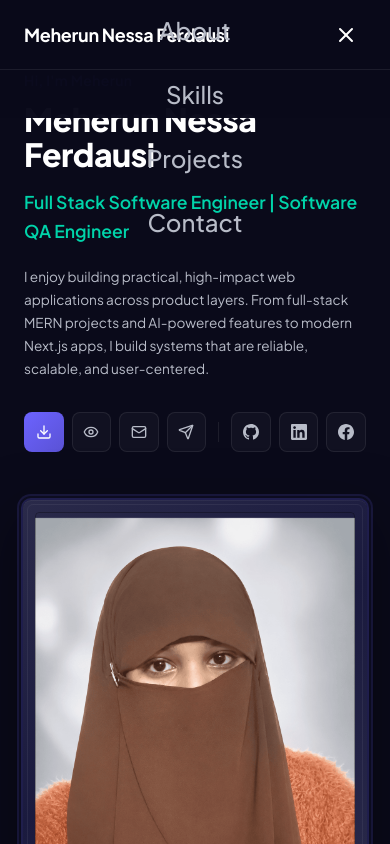
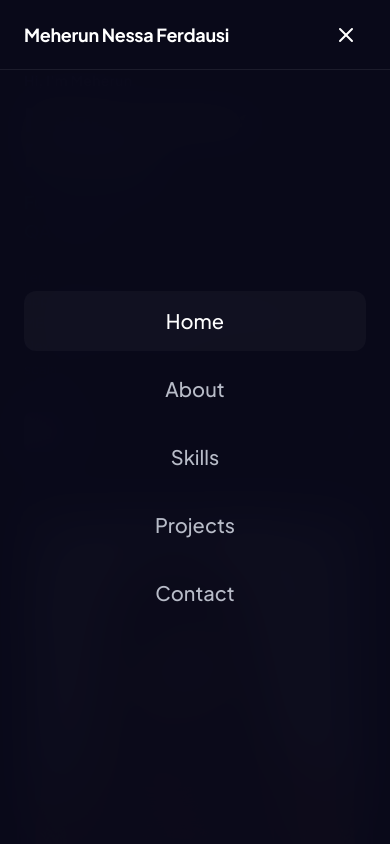
Before and after one commit to meheroon/portfolio, a Next.js app in the folder portfolio-next/: page / in a window 390 px wide. Both pictures are taken after a click on the button "Toggle navigation". Shown: the top 844 px of the page. Built offline with nearby package versions, Linux system fonts and the light colour scheme.

Commit message:
Fix mobile navbar: proper z-index, overlay, prevent body scroll, better touch targets

```diff
--- a/portfolio-next/components/layout/Navbar.tsx
+++ b/portfolio-next/components/layout/Navbar.tsx
@@ -21,6 +21,18 @@ export default function Navbar() {
     setIsOpen(false);
   }, [pathname]);
 
+  // Prevent body scroll when menu is open
+  useEffect(() => {
+    if (isOpen) {
+      document.body.style.overflow = "hidden";
+    } else {
+      document.body.style.overflow = "";
+    }
+    return () => {
+      document.body.style.overflow = "";
+    };
+  }, [isOpen]);
+
   const handleNavClick = (href: string) => {
     setIsOpen(false);
     if (href === pathname) {
@@ -29,6 +41,7 @@ export default function Navbar() {
   };
 
   return (
+    <>
       <nav
         className={`fixed top-0 left-0 right-0 h-[70px] z-[1000] transition-all duration-300 border-b border-border ${
           scrolled
@@ -37,7 +50,7 @@ export default function Navbar() {
         }`}
       >
         <div className="max-w-[1200px] mx-auto px-6 h-full flex items-center justify-between">
-        <Link href="/" className="text-lg font-bold tracking-[-0.3px]">
+          <Link href="/" className="text-lg font-bold tracking-[-0.3px] z-10">
             Meherun Nessa Ferdausi
           </Link>
 
@@ -63,7 +76,7 @@ export default function Navbar() {
           {/* Mobile Toggle */}
           <button
             onClick={() => setIsOpen(!isOpen)}
-          className="md:hidden flex flex-col gap-[5px] p-2 bg-transparent border-none cursor-pointer"
+            className="md:hidden flex flex-col gap-[5px] p-2 bg-transparent border-none cursor-pointer z-[1001]"
             aria-label="Toggle navigation"
           >
             {isOpen ? (
@@ -77,28 +90,39 @@ export default function Navbar() {
             )}
           </button>
         </div>
+      </nav>
+
+      {/* Mobile Menu Overlay */}
+      <div
+        className={`md:hidden fixed inset-0 z-[999] transition-opacity duration-300 ${
+          isOpen ? "opacity-100 pointer-events-auto" : "opacity-0 pointer-events-none"
+        }`}
+        onClick={() => setIsOpen(false)}
+      />
 
       {/* Mobile Menu */}
       <div
-        className={`md:hidden fixed top-[70px] left-0 right-0 bottom-0 bg-[rgba(10,10,26,0.98)] flex flex-col justify-center gap-2 p-6 transition-transform duration-300 ${
+        className={`md:hidden fixed top-[70px] left-0 right-0 bottom-0 z-[1000] flex flex-col bg-[rgba(10,10,26,0.98)] backdrop-blur-xl transition-transform duration-300 ease-in-out ${
           isOpen ? "translate-x-0" : "translate-x-full"
         }`}
       >
+        <div className="flex flex-col justify-center items-center flex-1 gap-2 px-6">
           {navLinks.map((link) => (
             <Link
               key={link.href}
               href={link.href}
               onClick={() => handleNavClick(link.href)}
-            className={`text-2xl py-3 px-6 w-full text-center rounded-lg font-medium transition-all ${
+              className={`w-full text-center py-4 px-6 rounded-xl text-xl font-medium transition-all duration-200 ${
                 pathname === link.href
                   ? "text-text-primary bg-card-bg"
-                : "text-text-secondary hover:text-text-primary hover:bg-card-bg"
+                  : "text-text-secondary active:bg-card-bg"
               }`}
             >
               {link.label}
             </Link>
           ))}
         </div>
-    </nav>
+      </div>
+    </>
   );
 }
```
Lines whose indentation alone changed are shown as unchanged.
